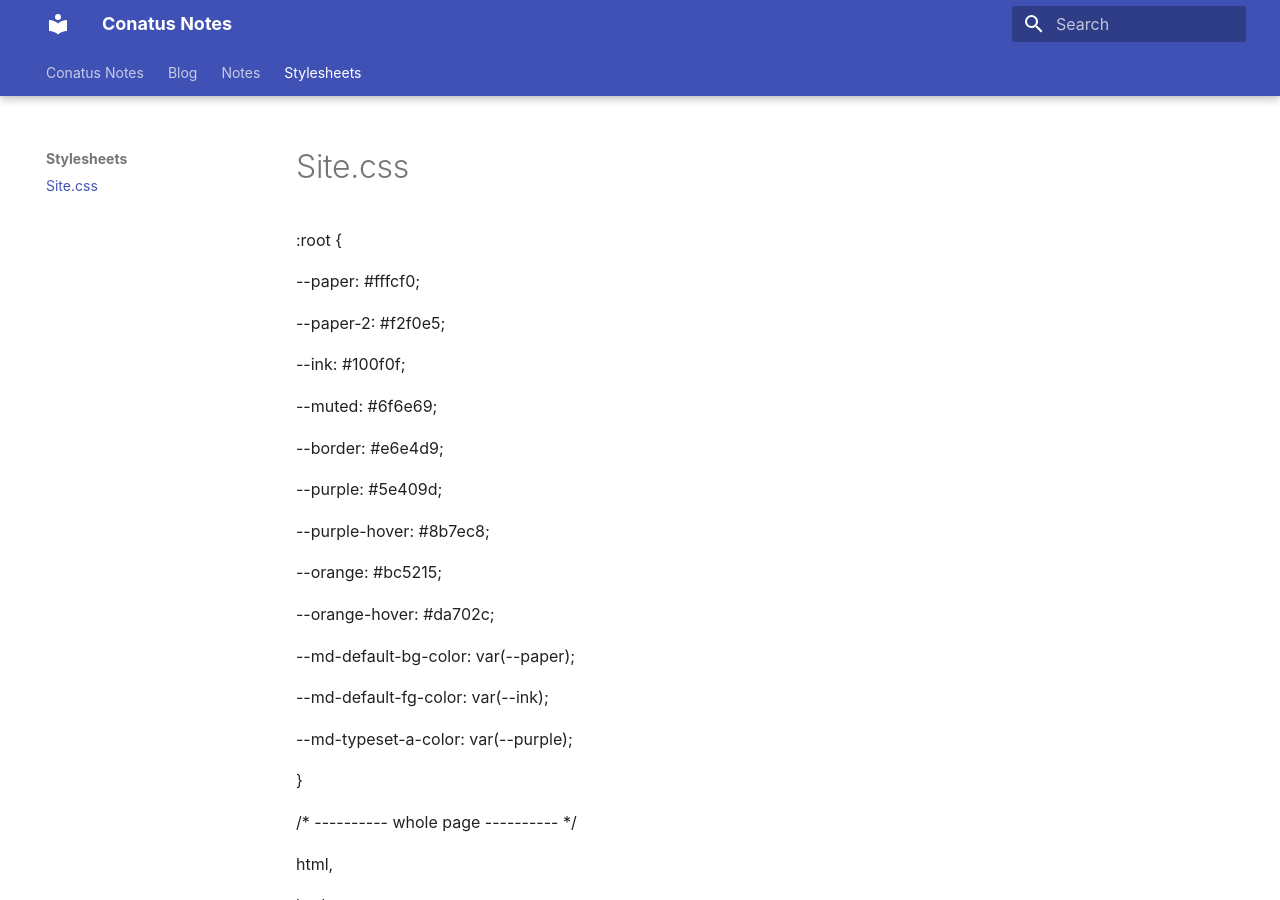
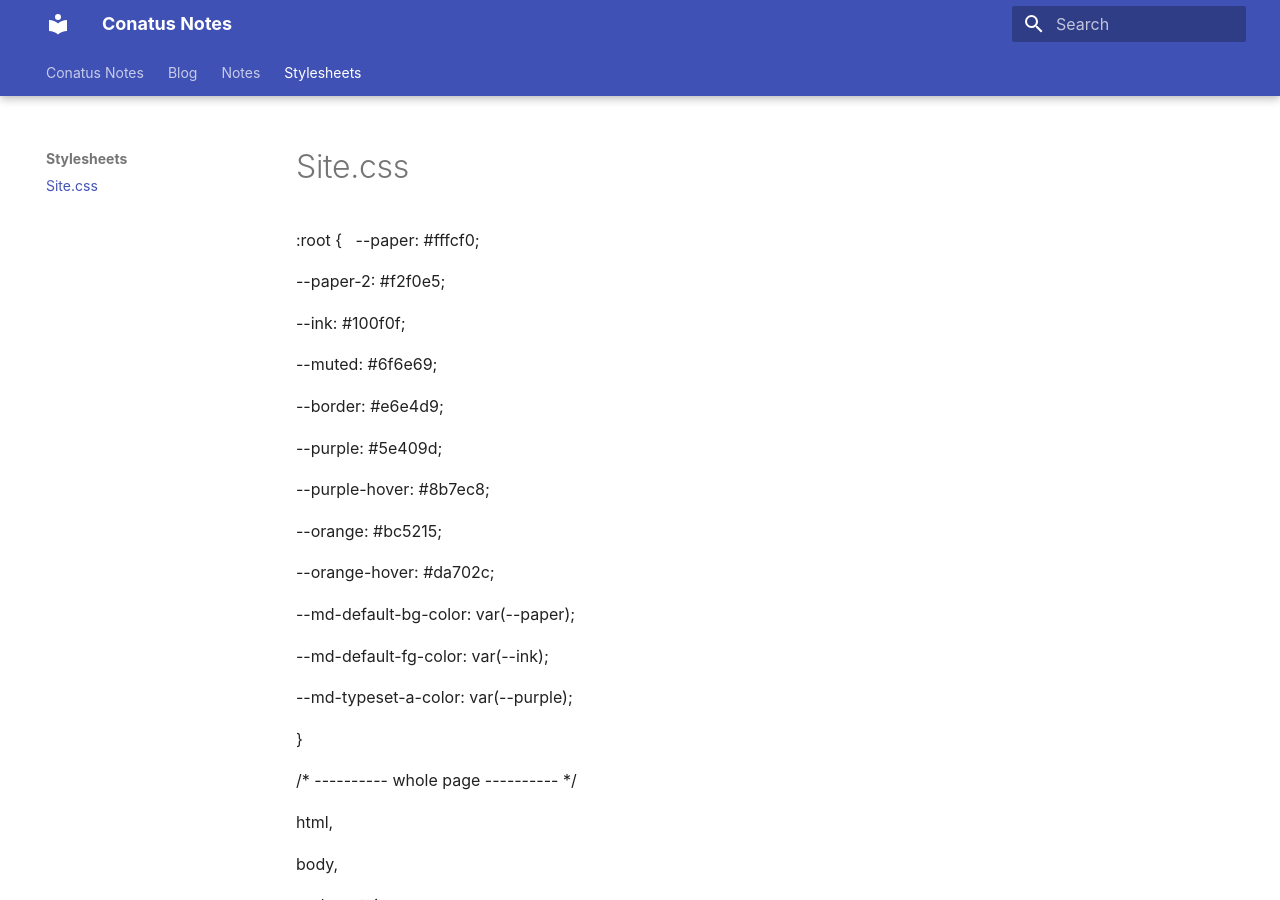
Before and after one commit to ConatusNotes/conatusnotes.github.io, an MkDocs documentation site: the page built from docs/stylesheets/site.css.md, in a window 1280 px wide and 900 px high. Built offline with MkDocs 1.6.1 and Material for MkDocs 9.7.7, drawn with Linux system fonts in a browser that asks for light colours; part of the change alters nothing that is shown.

Commit message:
vault backup: 2026-10-03 17:56:13

```diff
--- a/docs/stylesheets/site.css.md
+++ b/docs/stylesheets/site.css.md
@@ -1,5 +1,4 @@
 :root {
-
   --paper: #fffcf0;
 
   --paper-2: #f2f0e5;
--- a/mkdocs.yml
+++ b/mkdocs.yml
@@ -1,7 +1,4 @@
 site_name: Conatus Notes
-site_url: https://conatusnotes.github.io
-
-docs_dir: docs
 
 theme:
   name: material
```
